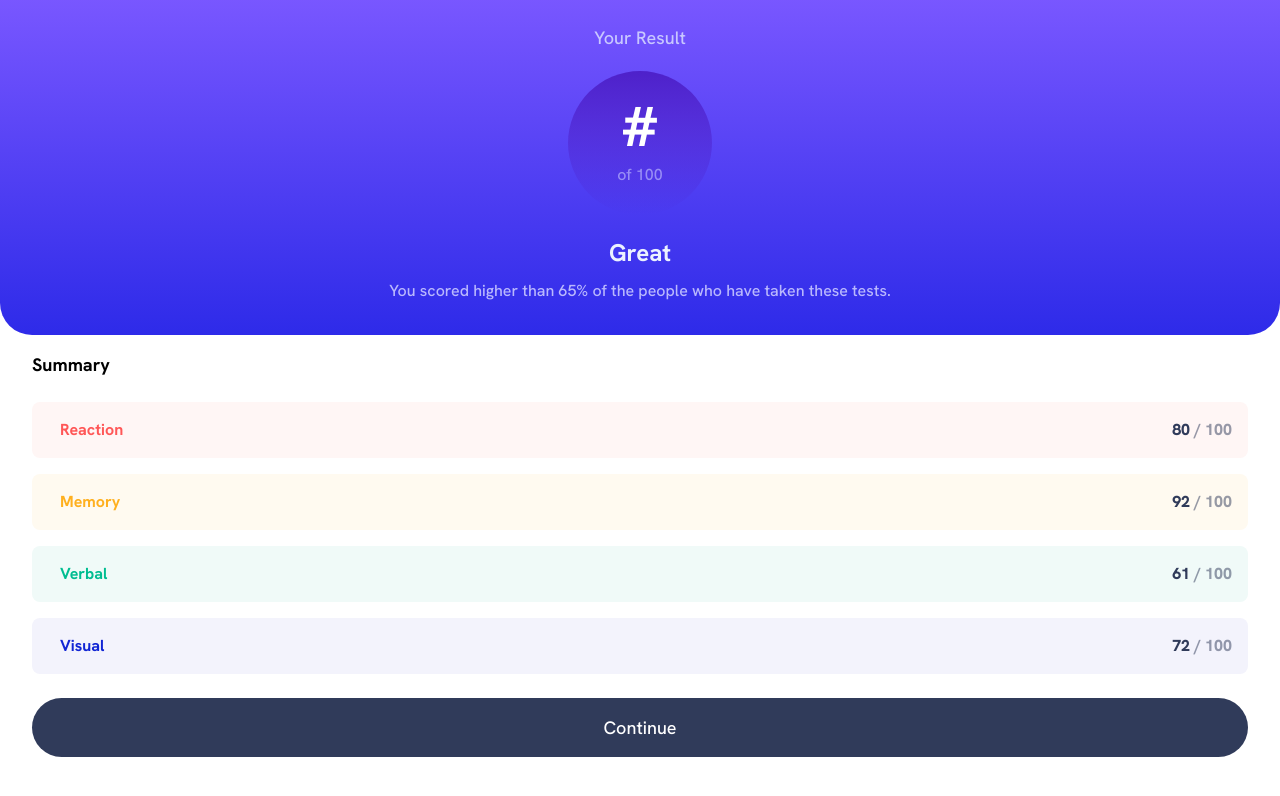
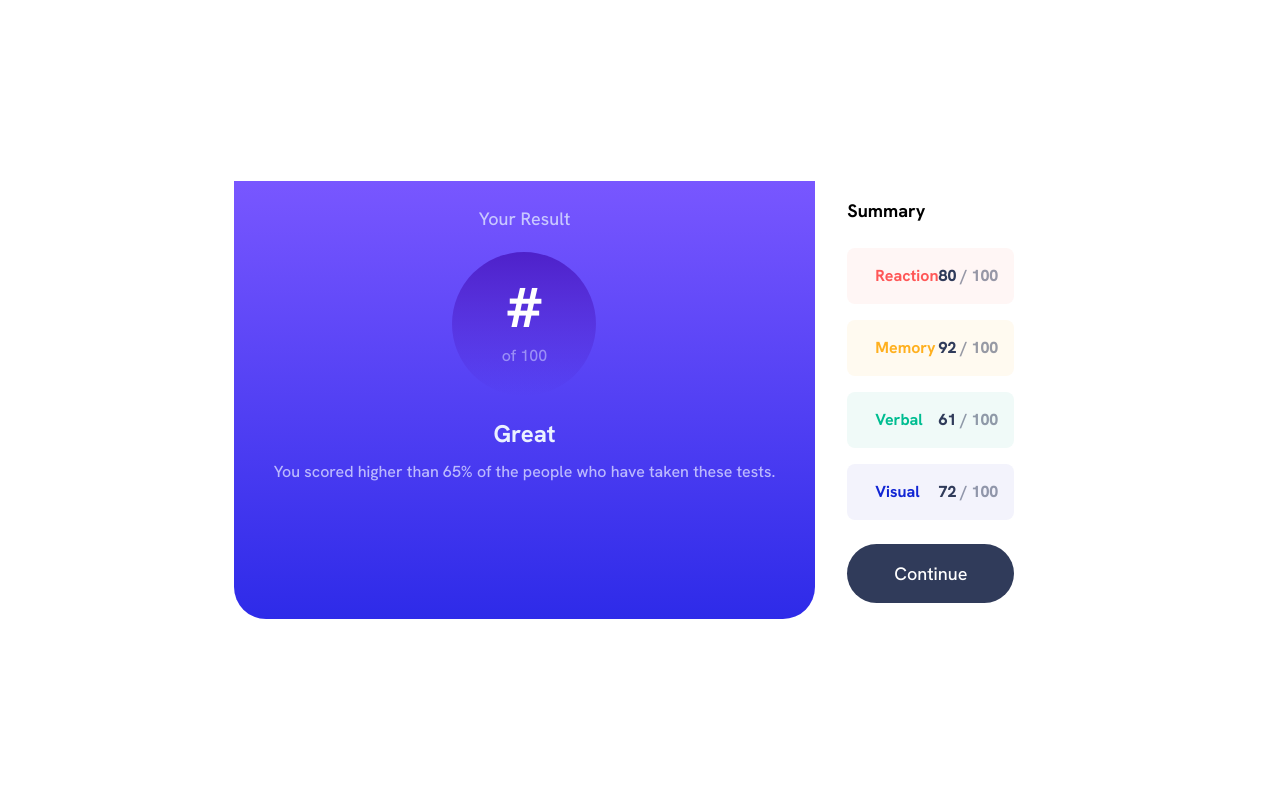
Before and after one commit to JustANipple/results-summary-component, a plain HTML site: page index.html in a window 1280 px wide. Drawn offline with Linux system fonts and the light colour scheme.

Commit message:
modified:   style.css

```diff
--- a/style.css
+++ b/style.css
@@ -217,5 +217,20 @@ body {
   background: linear-gradient(
     0deg, var(--result-btm-bg-clr),
     var(--result-top-bg-clr));
-  transition: gradient 1s ease-in-out;
 }
+
+/* ====== Desktop view ====== */
+@media screen and (min-width: 800px) {
+  body {
+    display: flex;
+    justify-content: center;
+    align-items: center;
+  }
+  .container {
+    display: flex;
+  }
+
+  .result {
+    flex: 1;
+  }
+}
```
